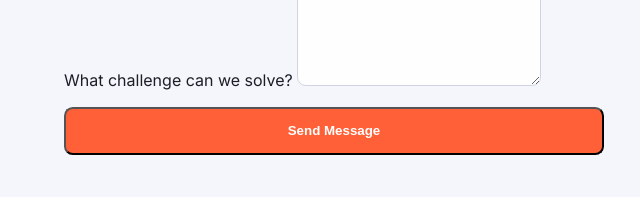
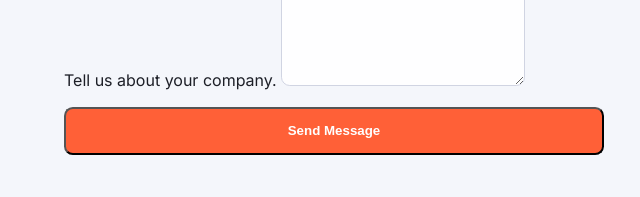
Before and after one commit to wjanklow/janklowai, a plain HTML site: page contact.html in a window 1280 px wide. Shown: the part 603-800 px from the top of the page, 0-640 px from the left. Drawn offline with Linux system fonts and the light colour scheme.

Commit message:
Update contact.html

```diff
--- a/contact.html
+++ b/contact.html
@@ -55,7 +55,7 @@
           <input id="company" type="text" name="company" />
         </div>
         <div class="field">
-          <label for="message">What challenge can we solve?</label>
+          <label for="message">Tell us about your company.</label>
           <textarea id="message" name="message" rows="6" required></textarea>
         </div>
         <button type="submit" class="btn-primary">Send Message</button>
```
